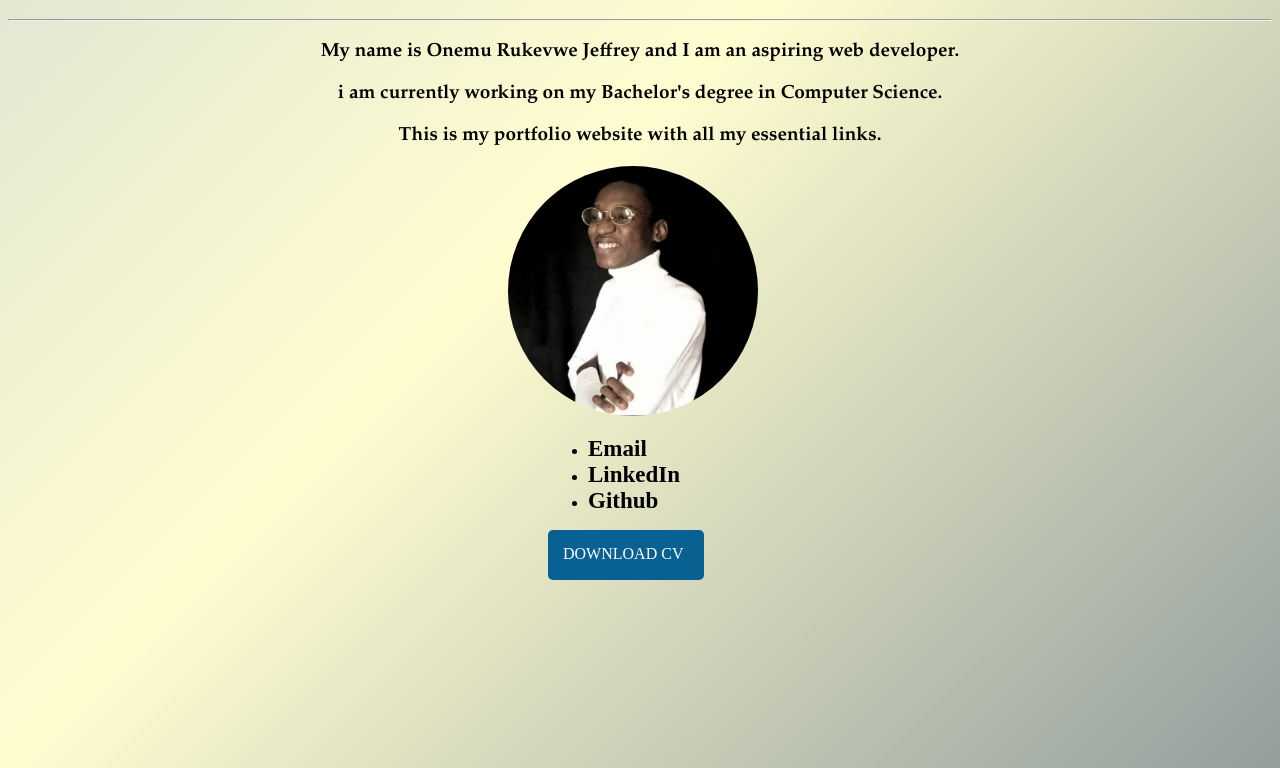
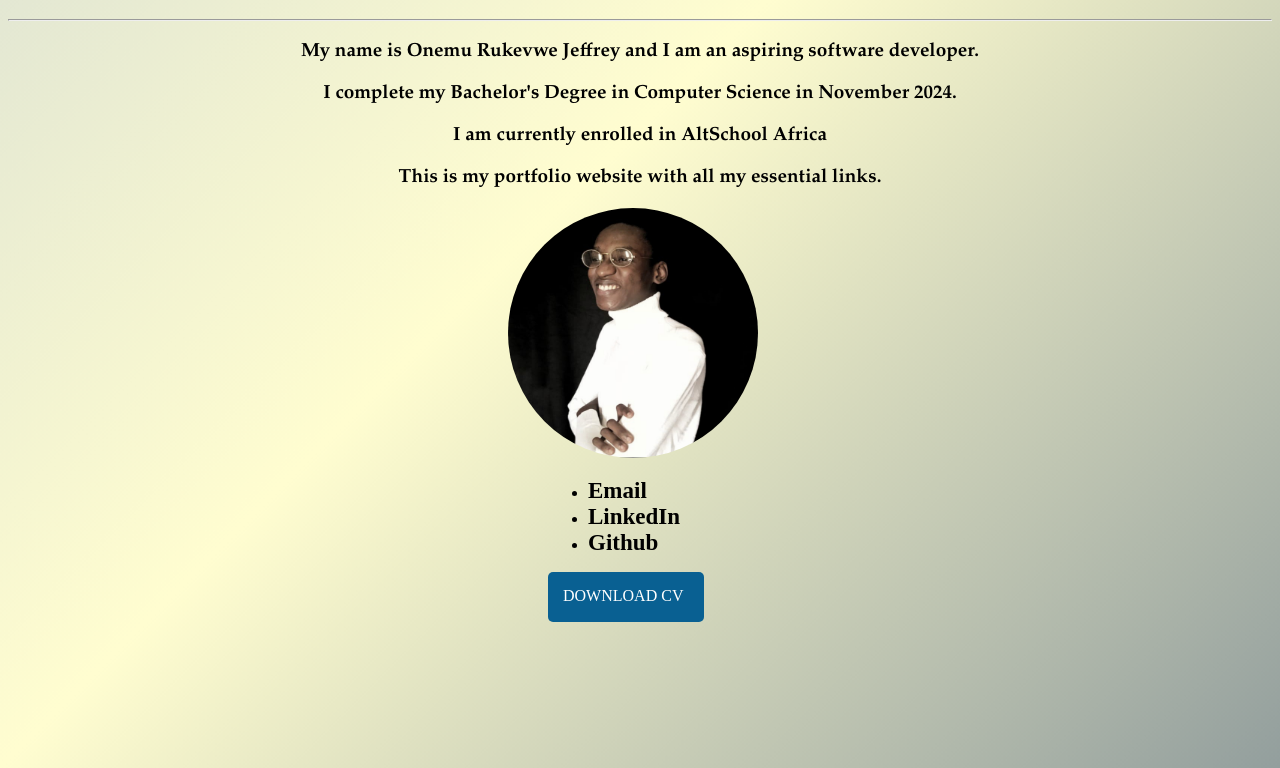
Before and after one commit to astr0nom1ca/astr0nom1ca.github.io, a plain HTML site: page index.html in a window 1280 px wide. Shown: the part 61-829 px from the top of the page. Drawn offline with Linux system fonts and the light colour scheme.

Commit message:
Updated index.html and CV

```diff
--- a/index.html
+++ b/index.html
@@ -10,8 +10,9 @@
     <body>
         <h1>Jeffrey Onemu's Portfolio</h1>
         <hr>
-        <p>My name is Onemu Rukevwe Jeffrey and I am an aspiring web developer.</p>
-            <p>i am currently working on my Bachelor's degree in Computer Science.</p>
+        <p>My name is Onemu Rukevwe Jeffrey and I am an aspiring software developer.</p>
+            <p>I complete my Bachelor's Degree in Computer Science in November 2024.</p>
+        <p>I am currently enrolled in <a link="https://www.altschoolafrica.com/">AltSchool Africa</a></p>
             <p>This is my portfolio website with all my essential links.</p>
 
 
@@ -24,7 +25,7 @@
             </ul>
 
             <div class="btn">
-                <a href="ruke's cv.docx" download="Jeffrey_Onemu_CV">
+                <a href="Jeffrey_Onemu_CV.docx" download="Jeffrey_Onemu_CV">
                 DOWNLOAD CV
                 </a>
             </div>
```
